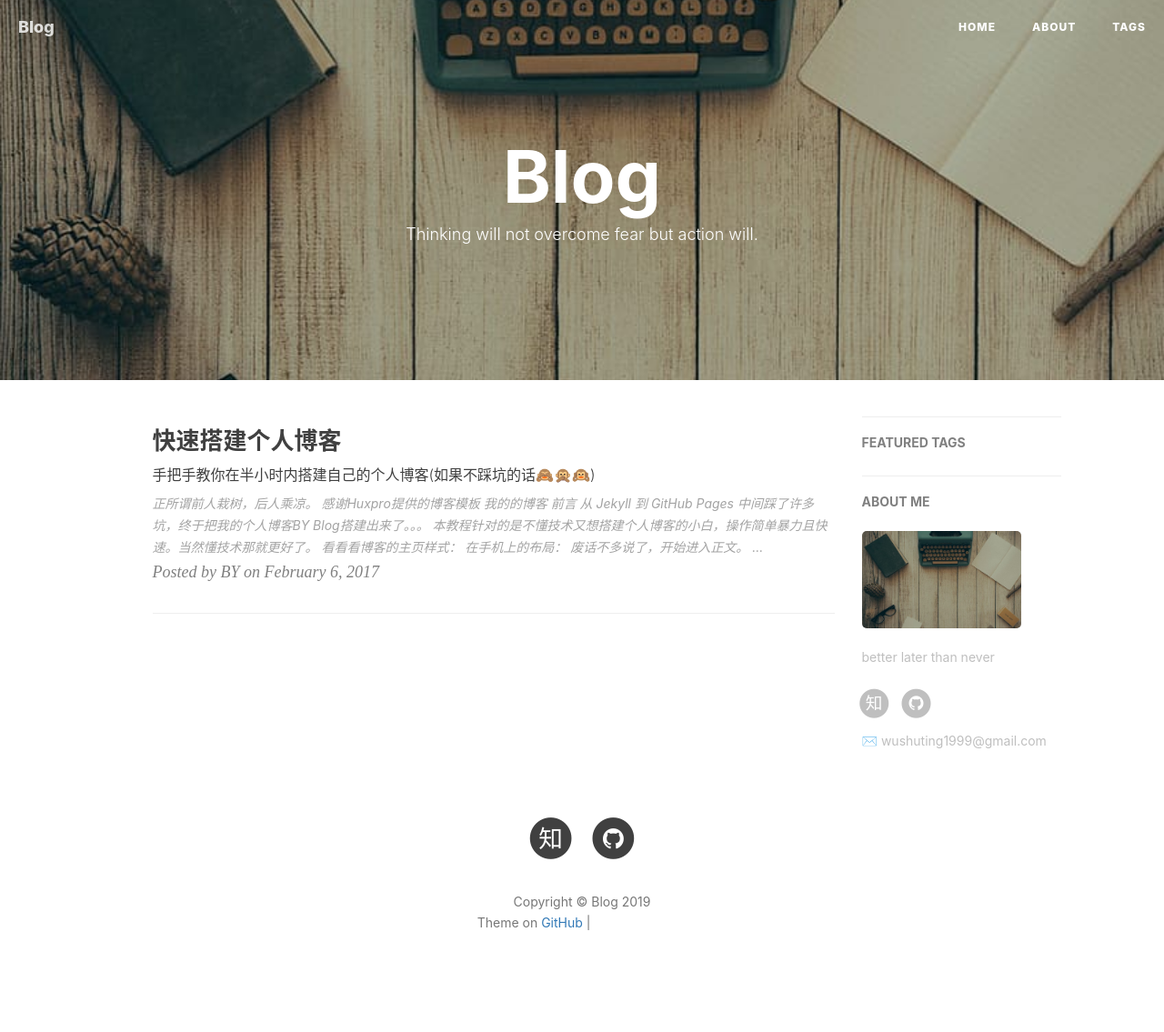
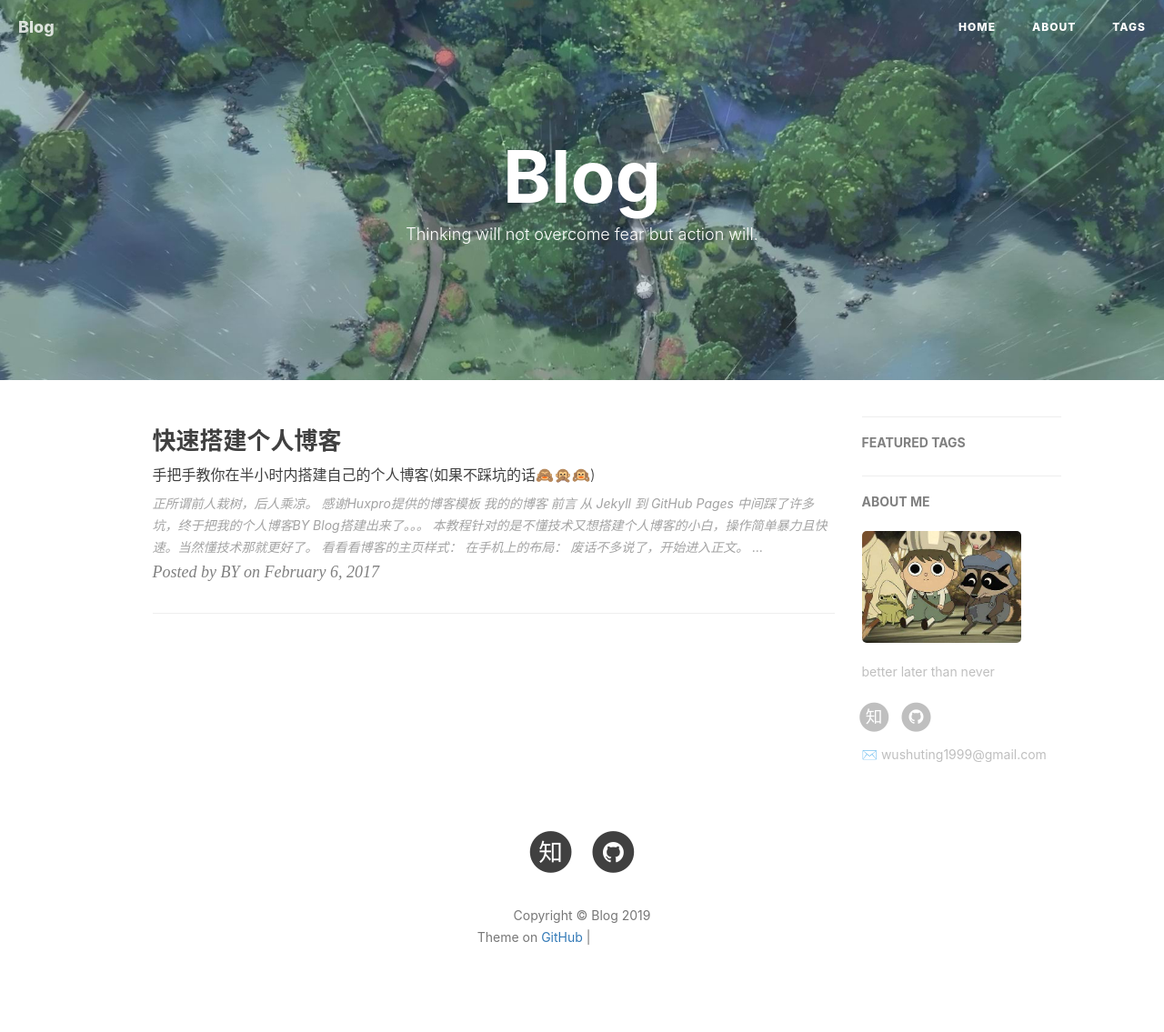
Before and after one commit to copyright1999/Copyright1999.github.io, a Jekyll site: the page built from index.html, in a window 1280 px wide. Shown: the whole page at 91% size. Built offline with Jekyll 4.4.1, drawn with Linux system fonts in a browser that asks for light colours; nearby versions of some CDN libraries; the list of posts is cut into pages by our own code; comment, search, counter and statistics services are not loaded; grey boxes are pictures that could not be loaded.

Commit message:
update some picture

```diff
--- a/_config.yml
+++ b/_config.yml
@@ -1,10 +1,10 @@
 # Site settings
 title: Blog
-SEOTitle: 淑婷的博客 | Blog
-header-img: img/post-bg-desk.jpg
+SEOTitle: 刑满释放证办理处 | Blog
+header-img: img/desk_head.jpg
 email: wushuting1999@gmail.com
 description: "simple coder."
-keyword: " 淑婷的博客,  iOS, Apple, iPhone"
+keyword: " 刑满释放证办理处"
 url: "http://Copyright1999.github.io"          # your host, for absolute URL
 baseurl: ""      # for example, '/blog' if your blog hosted on 'host/blog'
 github_repo: "https://github.com/copyright1999/Copyright1999.github.io.git" # you code repository
@@ -13,7 +13,7 @@
 # Sidebar settings
 sidebar: true                           # whether or not using Sidebar.
 sidebar-about-description: "better later than never"
-sidebar-avatar: /img/post-bg-desk.jpg      # use absolute URL, seeing it's used in both `/` and `/about/`
+sidebar-avatar: /img/desk_side.jpg      # use absolute URL, seeing it's used in both `/` and `/about/`
 
 
 
```
Also changed, not shown: img/BY_bolg_logo.png (deleted), img/about-BY-gentle.jpg (deleted), img/apple-touch-icon.png (deleted), img/avatar-by.jpg (deleted), img/avatar_g.jpg (deleted), img/avatar_m.jpg (deleted), img/desk_head.jpg (added), img/desk_side.jpg (added), img/post-bg-iWatch.jpg (deleted), img/post-bg-ios10.jpg (deleted), img/post-bg-ios9-web.jpg (deleted), img/post-bg-ioses.jpg (deleted).
